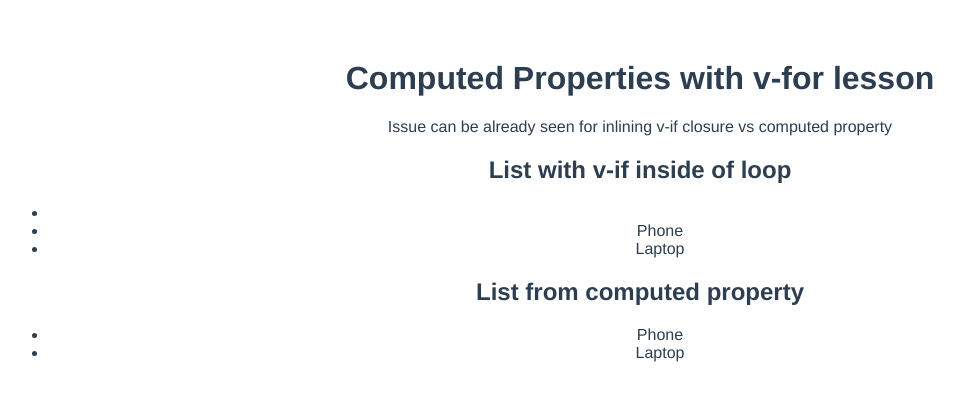
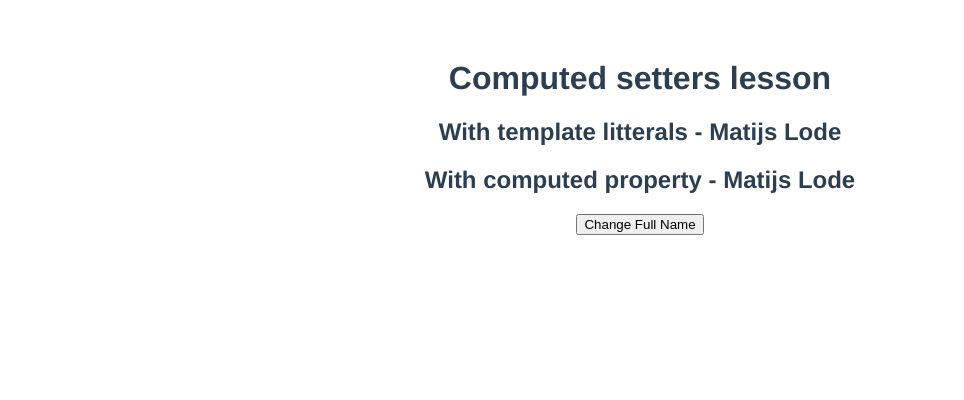
Before and after one commit to Rzaw/vue-js-training, a Vue app: page / in a window 1280 px wide. Shown: the top 400 px of the page, without its empty margins (0-964 px from the left). Built offline with nearby package versions, Linux system fonts and the light colour scheme.

Commit message:
Completed lesson (26). Learned about setters and getters. It is very similar how getters and setters work in C#. But this is better because it works at front-end.

```diff
--- a/src/App.vue
+++ b/src/App.vue
@@ -10,7 +10,8 @@
     <!-- <FormLessonComponent /> -->
     <!-- <DirectivesLessonComponent /> -->
     <!-- <ComputedPropertiesLessonComponent /> -->
-    <ComputedPropsVforComponent />
+    <!-- <ComputedPropsVforComponent /> -->
+    <ComputedSetterComponent />
   </div>
 </template>
 
@@ -22,7 +23,8 @@
   // import FormLessonComponent from './components/FormLessonComponent.vue'
   // import DirectivesLessonComponent from './components/DirectivesLessonComponent.vue'
   // import ComputedPropertiesLessonComponent from './components/ComputedPropertiesLessonComponent.vue'
-  import ComputedPropsVforComponent from './components/ComputedPropsVforComponent.vue'
+  // import ComputedPropsVforComponent from './components/ComputedPropsVforComponent.vue'
+  import ComputedSetterComponent from './components/ComputedSetterComponent.vue'
 export default {
   name: "App",
   components: {
@@ -32,7 +34,8 @@ export default {
     // EventsLessonComponent,
     // DirectivesLessonComponent,
     // ComputedPropertiesLessonComponent
-    ComputedPropsVforComponent
+    // ComputedPropsVforComponent
+    ComputedSetterComponent
   },
   data() {
     return {
--- /dev/null
+++ b/src/components/ComputedSetterComponent.vue
@@ -0,0 +1,39 @@
+<template>
+  <h1>Computed setters lesson</h1>
+    <h2>With template litterals - {{firstName}} {{lastName}}</h2>
+    <h2>With computed property - {{fullName}}</h2>
+    <button @click="changeFullName">Change Full Name</button>
+</template>
+
+<script>
+export default {
+    name: 'ComputedSetterComponent',
+    data(){
+        return {
+            firstName: 'Matijs',
+            lastName: 'Lode'
+        };
+    },
+    methods:{
+        changeFullName(){
+            this.fullName = "Anna Lode"
+        }
+    },
+    computed: {
+        fullName: {
+            get() {
+                return `${this.firstName} ${this.lastName}`
+            },
+            set(value) {
+                const names = value.split(' ');
+                this.firstName = names[0];
+                this.lastName = names[1];
+            }
+        }
+    }
+}
+</script>
+
+<style>
+
+</style>
```
